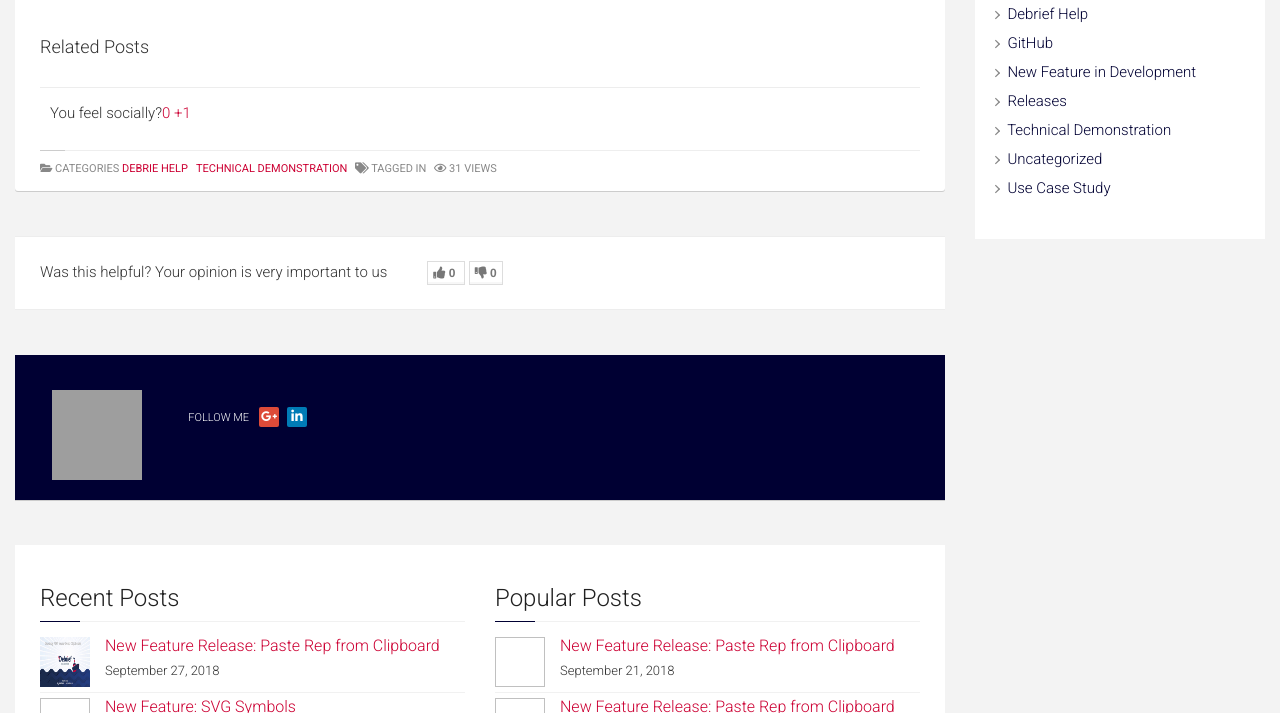
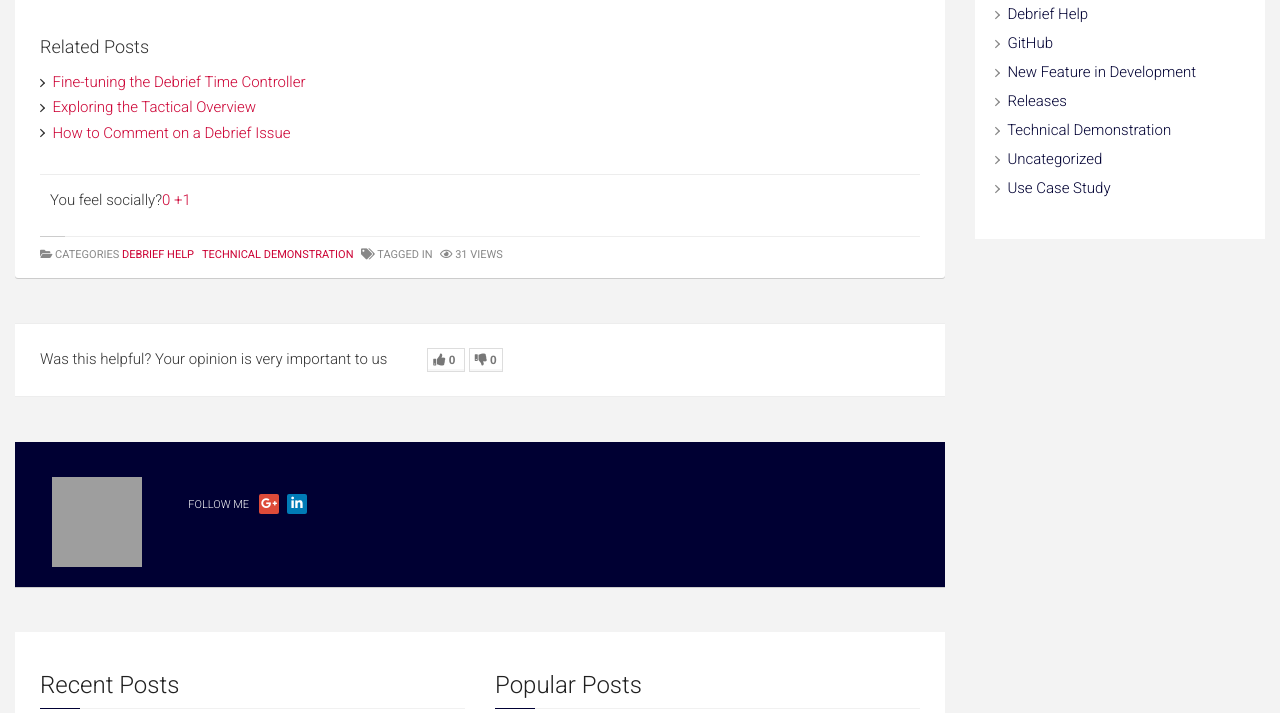
Before and after one commit to debrief/site, a Jekyll site: the page built from _posts/2018-07-30-demo-create-new-narrative-entries-from-ui.html, in a window 1280 px wide and 900 px high, scrolled down 858 px, cut to the strip 187-900 px from the top of the window. Built offline with Jekyll 4.4.1, drawn with Linux system fonts in a browser that asks for light colours; nearby versions of some CDN libraries; grey boxes are pictures that could not be loaded.

Commit message:
Edit posts meta

```diff
--- a/_data/widgets.yml
+++ b/_data/widgets.yml
@@ -10,7 +10,7 @@ blog:
   - title: Categories
     list:
       - item: 'Customisation example'
-        link: '/category/customisation_example'
+        link: '/category/customisation-example'
       - item: 'Debrief Help'
         link: '/category/debrief-help'
       - item: 'GitHub'
--- a/_posts/2016-01-20-debrief-on-github.html
+++ b/_posts/2016-01-20-debrief-on-github.html
@@ -7,7 +7,7 @@ parent_id: '0'
 published: true
 password: ''
 status: publish
-categories: [debrief-help, github]
+categories: [debrief-help, github, uncategorized]
 tags: [debrief, debrief-help, debrief-update, github, how-to-use-debrief, new-feature]
 meta:
   _edit_last: '4'
--- a/_posts/2018-07-30-demo-create-new-narrative-entries-from-ui.html
+++ b/_posts/2018-07-30-demo-create-new-narrative-entries-from-ui.html
@@ -7,7 +7,7 @@ parent_id: '0'
 published: true
 password: ''
 status: publish
-categories: [debrie-help, technical-demonstration]
+categories: [debrief-help, technical-demonstration]
 tags: []
 meta:
   _edit_last: '3'
```
